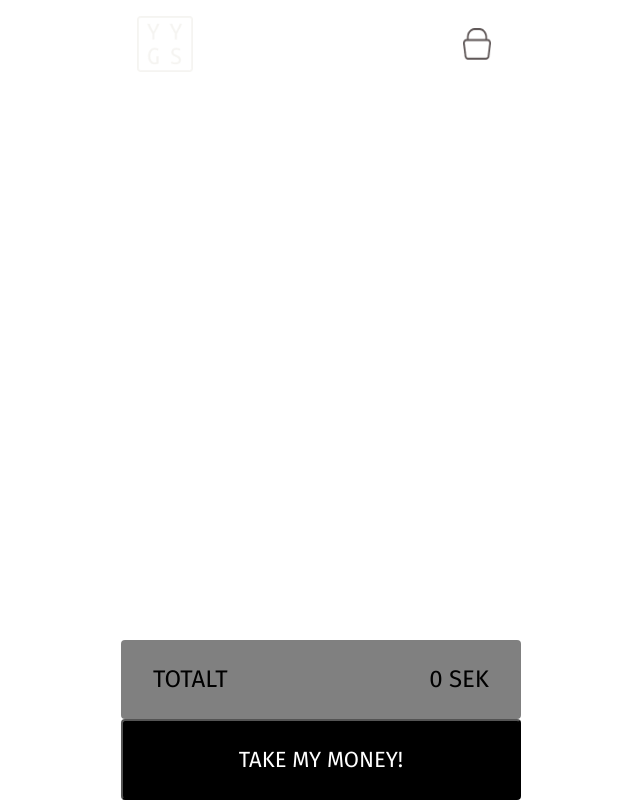
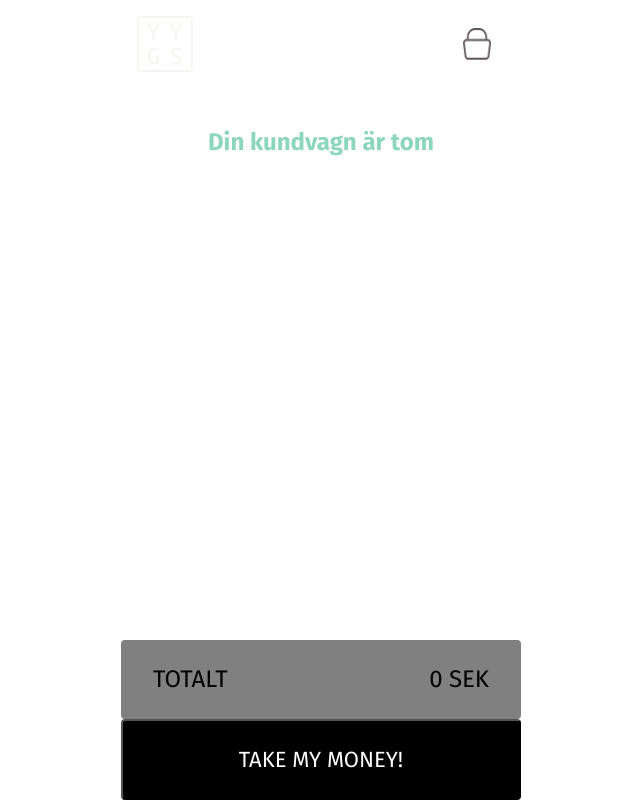
Before and after one commit to veleii/YumYumGimmeSum, a React (Vite) app: page /cart in a window 1280 px wide. Shown: the whole page, without its empty margins (319-959 px from the left). Built offline with nearby package versions, Linux system fonts and the light colour scheme.

Commit message:
innan jag började med tenent

```diff
--- a/src/components/Notification.jsx
+++ b/src/components/Notification.jsx
@@ -1,4 +1,5 @@
 import React, { useState, useEffect } from "react";
+import "../styles/stylesComponent/notification.scss";
 
 export default function Notification({ message, duration = 2000 }) {
   const [visible, setVisible] = useState(true);
@@ -18,14 +19,15 @@ export default function Notification({ message, duration = 2000 }) {
       className="notification"
       style={{
         position: "fixed",
-        bottom: "20px",
-        right: "20px",
+        top: "70%", // Vertikalt centrerad
+        left: "50%", // Horisontellt centrerad
+        transform: "translate(-50%, -50%)", // Justera för exakt centrering
         backgroundColor: "#8dd6be",
         color: "white",
         padding: "10px 20px",
         borderRadius: "4px",
         boxShadow: "0 2px 8px rgba(0, 0, 0, 0.2)",
-        zIndex: 1000,
+        zIndex: 1000, // Se till att notifikationen är över andra element
       }}
     >
       {message}
--- a/src/components/cartContent.jsx
+++ b/src/components/cartContent.jsx
@@ -52,7 +52,7 @@ export default function CartContent() {
             </section>
           ))
         ) : (
-          <p>Din kundvagn är tom</p>
+          <p className="empty-cart-message">Din kundvagn är tom</p>
         )}
       </div>
 
--- a/src/styles/stylePages/cart.scss
+++ b/src/styles/stylePages/cart.scss
@@ -166,3 +166,26 @@
 .remove_btn:hover {
   background-color: rgb(201, 171, 144);
 }
+
+.cart_container {
+  display: flex;
+  flex-direction: column;
+  justify-content: flex-start;
+  height: 100vh;
+}
+
+.cart_overlay {
+  display: flex;
+  flex-direction: column;
+  justify-content: flex-start;
+  padding: 20px;
+  text-align: left;
+}
+
+.empty-cart-message {
+  font-size: 1.5rem;
+  color: #8dd6be;
+  font-weight: bold;
+  text-align: center;
+  margin-top: 20px;
+}
```
Also changed, not shown: src/styles/stylesComponent/notification.scss (renamed from src/styles/stylesComponent/notifications.scss, +5 -8 lines).
